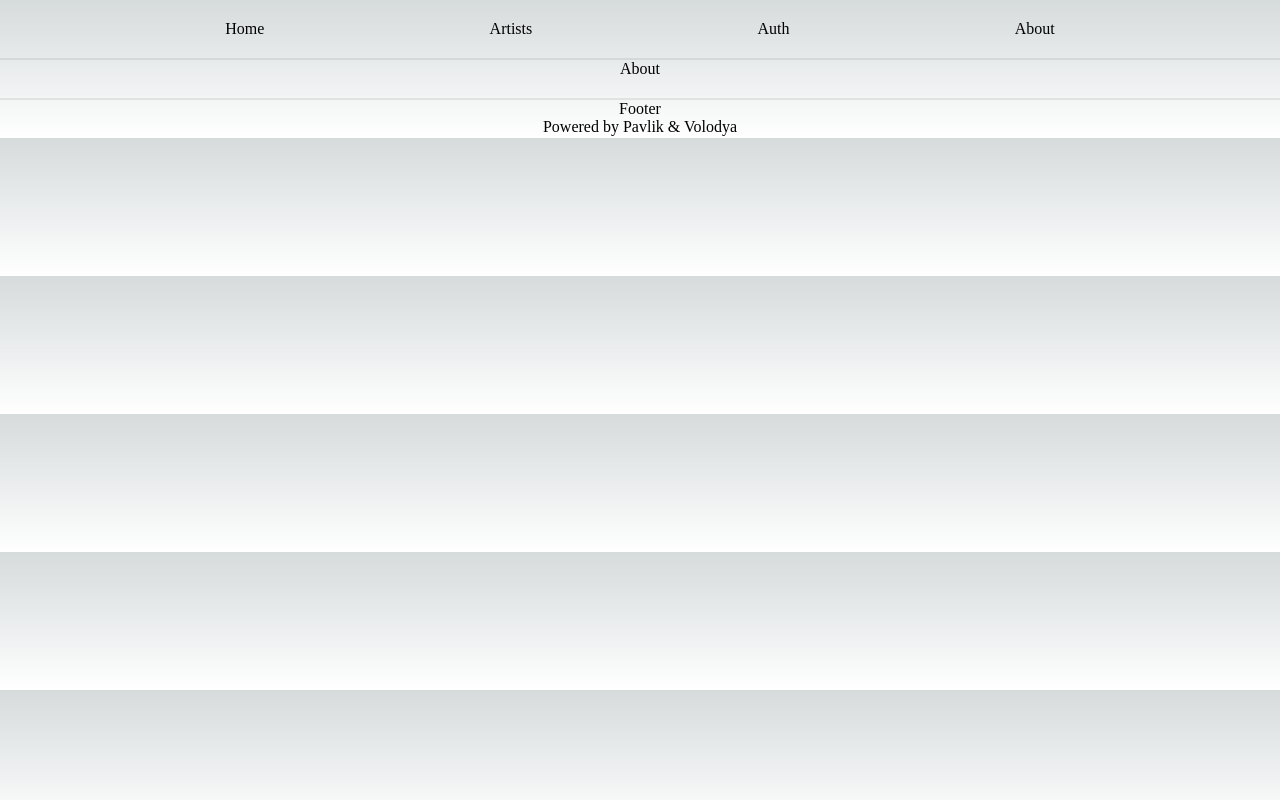
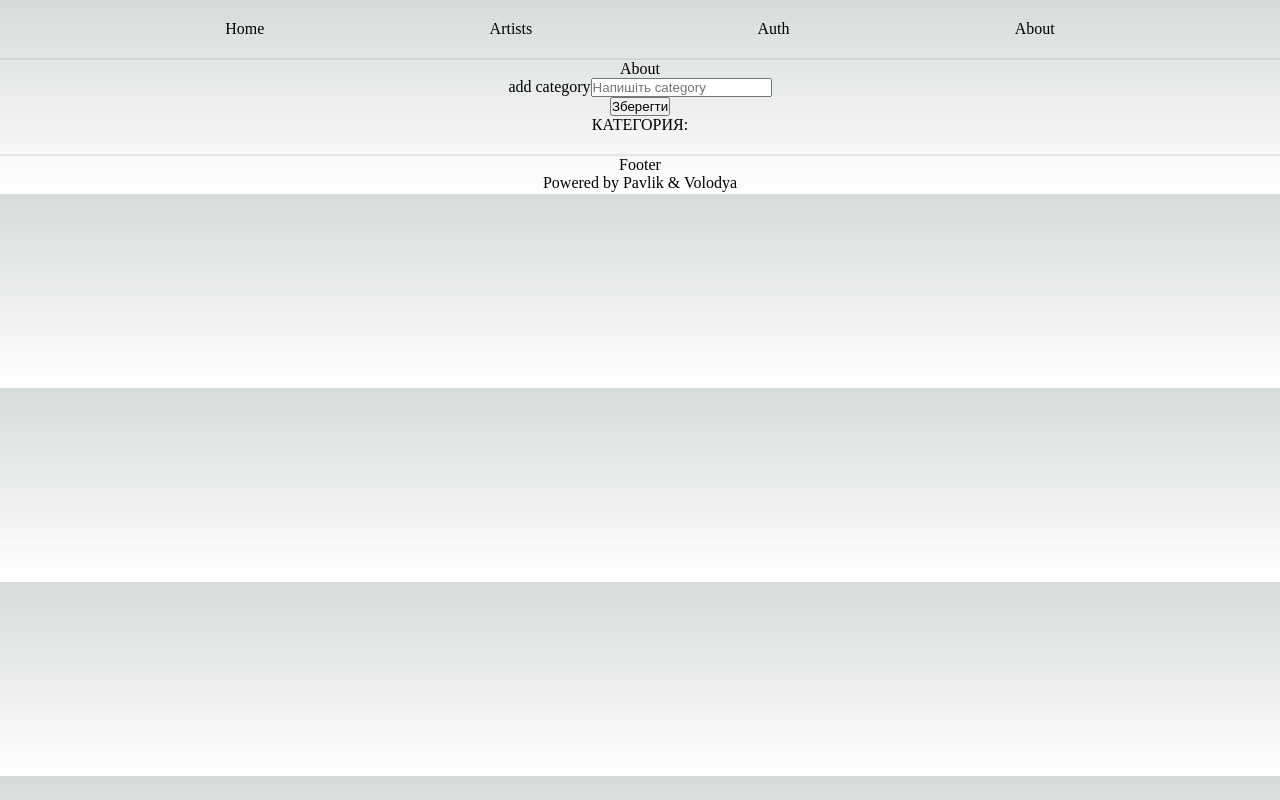
Before and after one commit to smirnypavel/show, a Next.js app: page /about in a window 1280 px wide. Built offline with nearby package versions, Linux system fonts and the light colour scheme.

Commit message:
add component add category

```diff
--- /dev/null
+++ b/components/User/CategoryList.tsx
@@ -0,0 +1,62 @@
+import React, { useState } from "react";
+import { Formik, Form, Field, FormikHelpers } from "formik";
+
+export type AddCategoryValues = {
+  category: string;
+};
+
+type Props = {
+  initialValues: AddCategoryValues;
+  onSubmit: (
+    values: AddCategoryValues,
+    formikHelpers: FormikHelpers<AddCategoryValues>
+  ) => void;
+};
+
+const initialValues: AddCategoryValues = { category: "" };
+
+const CategoryList = () => {
+  const [category, setCategory] = useState("");
+
+  const handleSubmit = (
+    values: AddCategoryValues,
+    { resetForm }: FormikHelpers<AddCategoryValues>
+  ) => {
+    setCategory(values.category);
+    // Добавьте свою логику обработки сабмита
+
+    // Очистите форму после успешного сабмита
+    resetForm();
+  };
+
+  return (
+    <div>
+      <Formik
+        initialValues={initialValues}
+        onSubmit={handleSubmit}>
+        {({ isSubmitting }) => (
+          <Form>
+            <div>
+              <label htmlFor="category">add category</label>
+              <Field
+                type="text"
+                name="category"
+                className="form-control"
+                placeholder="Напишіть category"
+              />
+            </div>
+            <button
+              type="submit"
+              className="btn btn-primary"
+              disabled={isSubmitting}>
+              Зберегти
+            </button>
+          </Form>
+        )}
+      </Formik>
+      <p>КАТЕГОРИЯ: {category}</p>
+    </div>
+  );
+};
+
+export default CategoryList;
--- a/pages/about.tsx
+++ b/pages/about.tsx
@@ -1,7 +1,15 @@
+import CategoryList from "@/components/User/categoryList";
 import React from "react";
 
 const About = () => {
-  return <div>About</div>;
+  return (
+    <div>
+      About
+      <div>
+        <CategoryList />
+      </div>
+    </div>
+  );
 };
 
 export default About;
```
